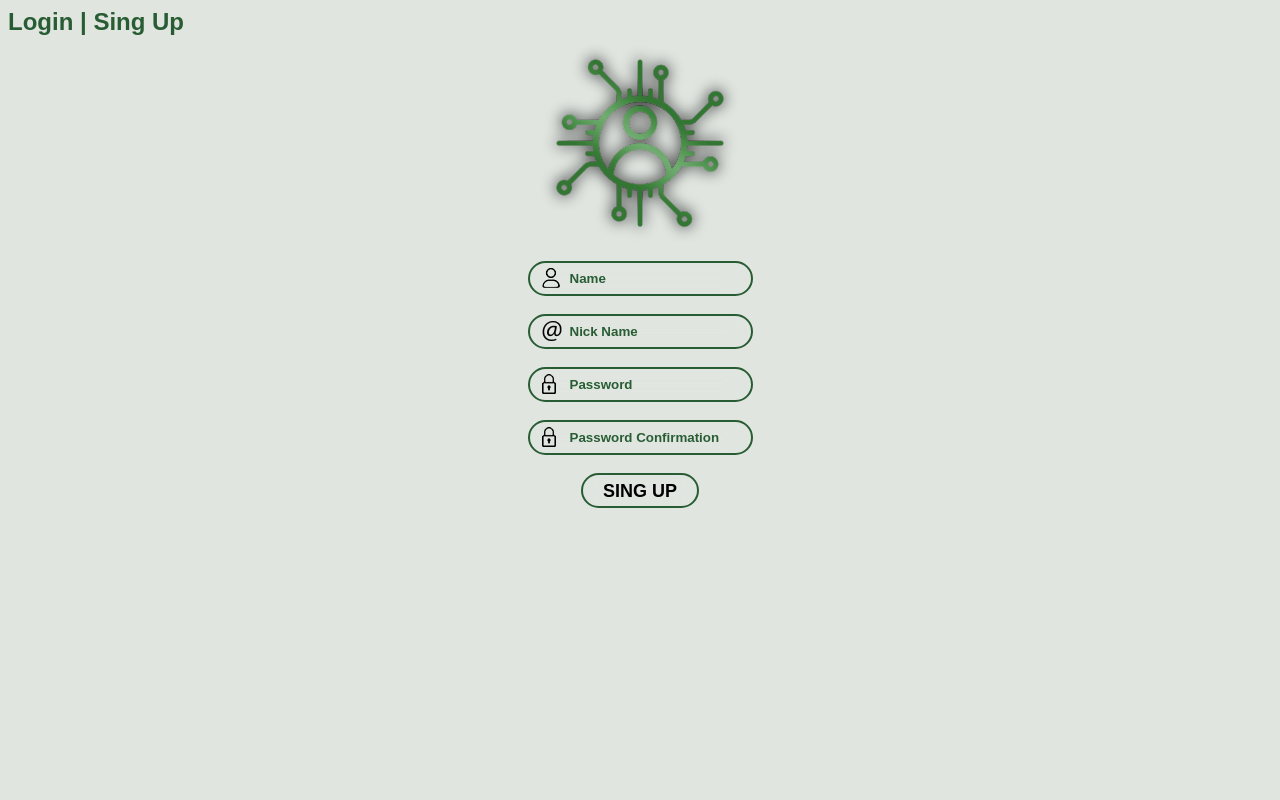
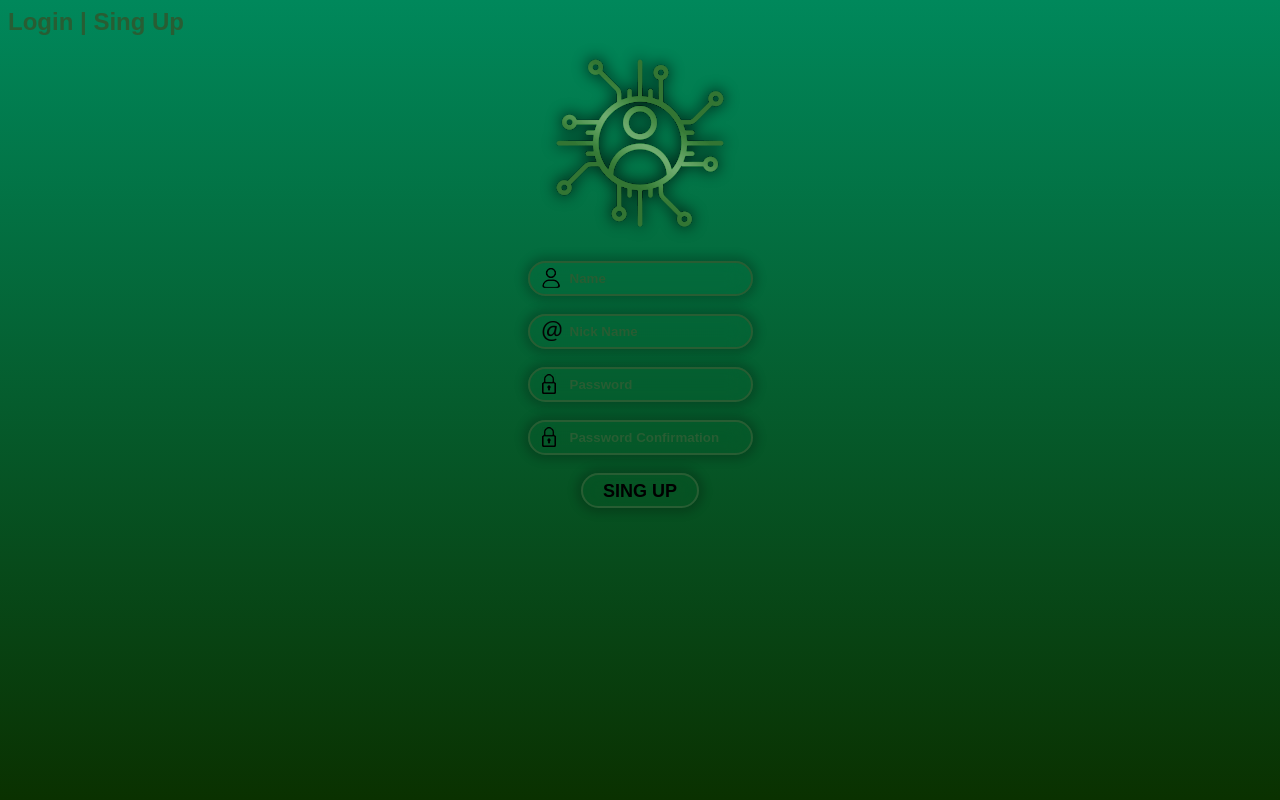
Before and after one commit to WillGolden80742/Doken, a PHP site: page /singup.php in a window 1280 px wide. Run offline with PHP 8.4, Linux system fonts and the light colour scheme.

Commit message:
edição layout

```diff
--- a/Model/UsersModel.php
+++ b/Model/UsersModel.php
@@ -89,6 +89,5 @@
             return $connection->execute($query)->fetchAll();
         }
 
-
     }
 ?>
--- a/assets/css/styles.css
+++ b/assets/css/styles.css
@@ -128,6 +128,7 @@
     border-radius:20px;
     border:solid 2px #285d33;
     font-weight: bolder;
+    box-shadow: 0px 0px 10px 5px rgb(0 0 0 / 20%);
   }
 
 
@@ -301,12 +302,14 @@
   .document {
     padding:10px;
     margin:5px;
+    margin-top:30px;
     top:0px;
     display:inline-table;
     backdrop-filter: blur(12px);
     border: 3px solid #285d33;
     border-radius: 10px;
     min-height:188px;
+    box-shadow: 0px 0px 10px 5px rgb(0 0 0 / 20%);
   }
 
   .document img {
@@ -336,9 +339,14 @@
     border: 3px solid #285d33;
     border-radius:10px;
     width:120px;
+    box-shadow: 0px 0px 10px 5px rgb(0 0 0 / 20%);
   }
 
   .selectDoc option {
     background-color: none;
     background:none;
   }
+
+  .container {
+    background: linear-gradient(#00885b , #0a3100);
+  }
```
